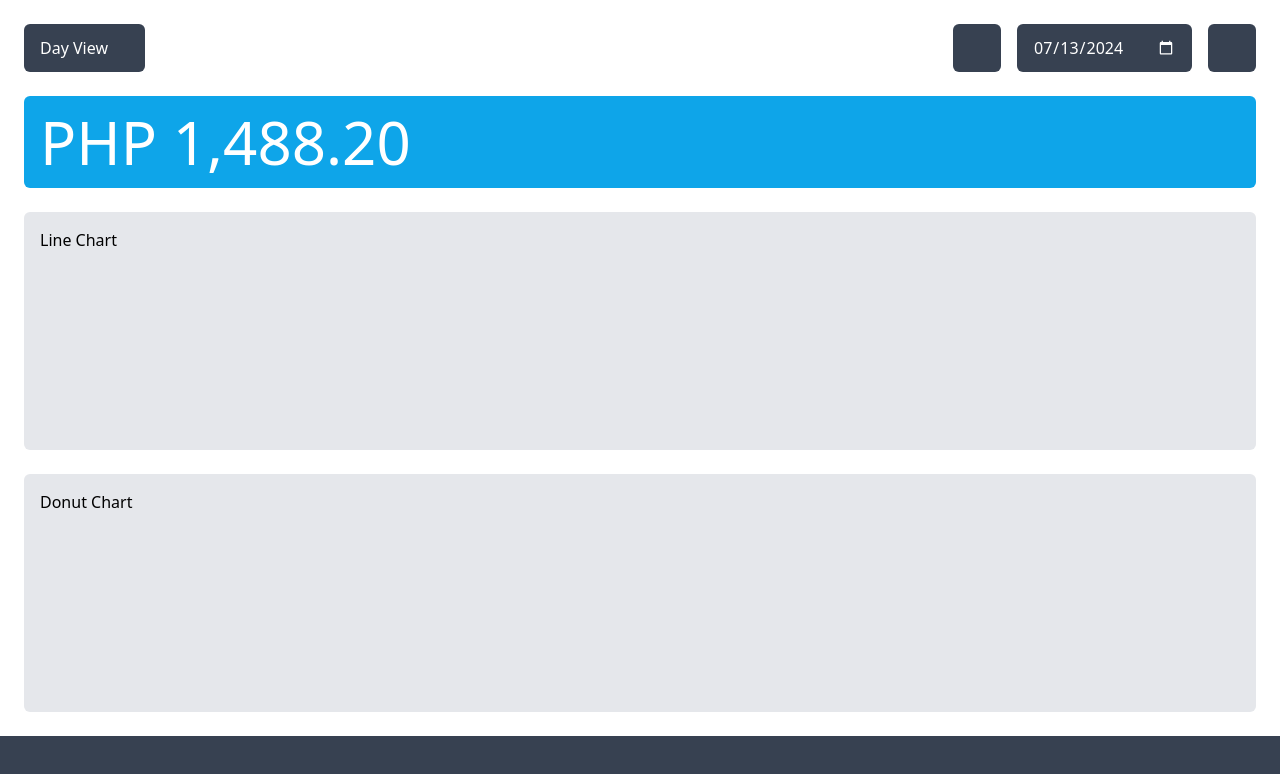
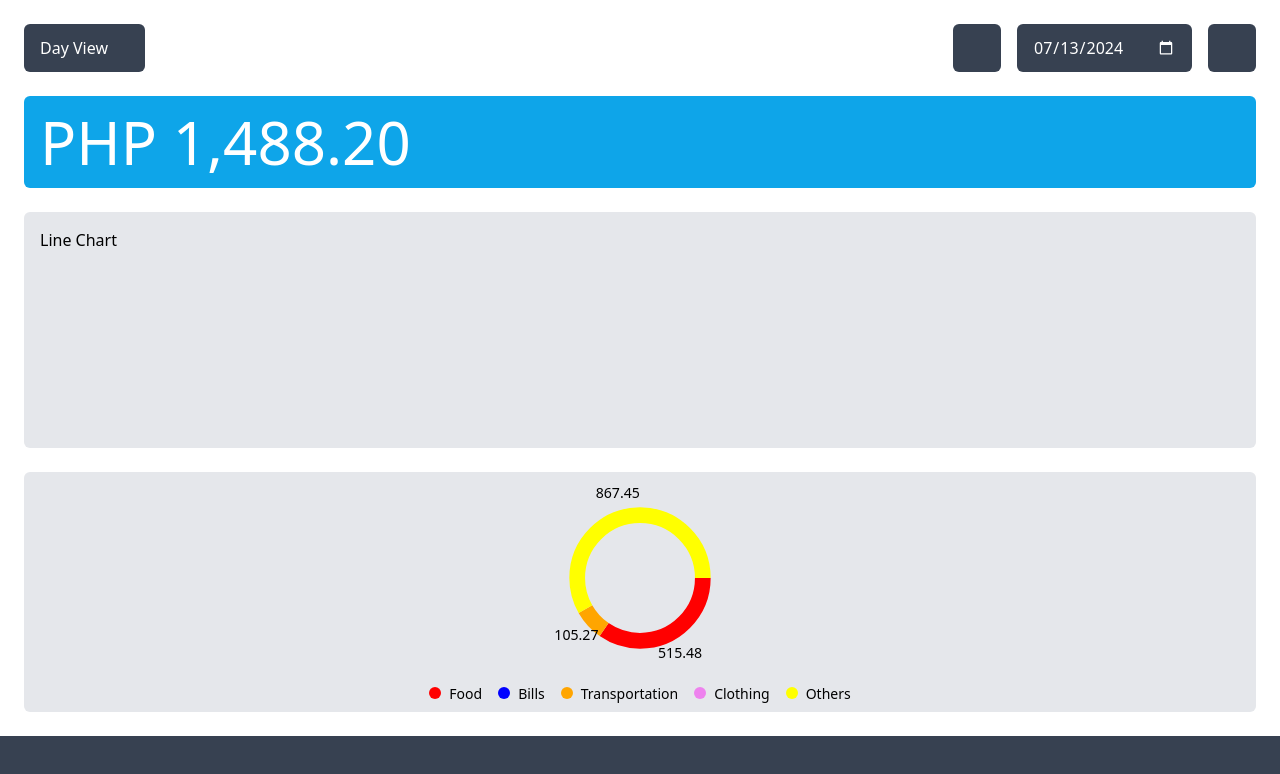
Before and after one commit to devnamme/expense-tracker-challenge, a React (Vite) app: page / in a window 1280 px wide. Shown: the top 774 px of the page. Built offline with nearby package versions, Linux system fonts and the light colour scheme; some icons are missing.

Commit message:
add donut chart

```diff
--- a/src/components/charts/donut-chart.tsx
+++ b/src/components/charts/donut-chart.tsx
@@ -1,11 +1,120 @@
+import { useEffect, useState } from "react";
+
+export interface DonutChartItem {
+  legend: string;
+  value: number;
+  color: string;
+}
+
+interface Arc {
+  pathLength: number;
+  dasharray: string;
+  color: string;
+  value: number;
+  valueX: number;
+  valueY: number;
+}
+
 interface Props {
+  values: DonutChartItem[];
   className?: string;
 }
 
-export default function DonutChart({ className = "" }: Props) {
+export default function DonutChart({ values, className = "" }: Props) {
+  const [arcs, setArcs] = useState<Arc[]>([]);
+
+  useEffect(() => {
+    let temp: Arc[] = [];
+    let sum = 0;
+    let cumulative = 0;
+
+    // values.forEach(
+    //   (value: DonutChartItem) => (value.value = Math.floor(value.value))
+    // );
+    values.forEach((value: DonutChartItem) => (sum += Math.floor(value.value)));
+    values.forEach((value: DonutChartItem, idx: number) => {
+      const angle =
+        (((cumulative + Math.floor(value.value) / 2) / sum) * 360 * Math.PI) /
+        180;
+
+      temp.push({
+        pathLength: sum,
+        dasharray:
+          idx == 0
+            ? `${Math.floor(value.value)} ${sum}`
+            : `0 ${cumulative} ${Math.floor(value.value)} ${
+                sum - cumulative - Math.floor(value.value)
+              }`,
+        color: value.color,
+        value: value.value,
+        valueX: 220 * Math.cos(angle),
+        valueY: 220 * Math.sin(angle),
+      });
+
+      cumulative += Math.floor(value.value);
+    });
+
+    setArcs(temp);
+  }, [values]);
+
   return (
-    <div className={`bg-gray-light rounded-md p-4 ${className}`}>
-      Donut Chart
+    <div
+      className={`bg-gray-light rounded-md pb-2 px-4 flex flex-col ${className}`}
+    >
+      <div className="grow flex flex-col items-center justify-center">
+        <svg
+          className="h-full w-auto"
+          width="32"
+          height="32"
+          viewBox="-270 -270 540 540"
+          xmlns="http://www.w3.org/2000/svg"
+        >
+          {arcs.map((arc: Arc, idx: number) =>
+            arc.value > 0 || idx == arcs.length - 1 ? (
+              <circle
+                key={`donut-circle-${idx}`}
+                r="160"
+                stroke={arc.color}
+                strokeWidth="40"
+                pathLength={arc.pathLength}
+                strokeDasharray={arc.dasharray}
+                fill="none"
+              />
+            ) : null
+          )}
+          {arcs.map((arc: Arc, idx: number) =>
+            arc.value > 0 || idx == arcs.length - 1 ? (
+              <text
+                key={`donut-text-${idx}`}
+                x={arc.valueX || 0}
+                y={arc.valueY || 0}
+                dominantBaseline="middle"
+                textAnchor="middle"
+                className="text-4xl"
+              >
+                {arc.value.toLocaleString(undefined, {
+                  minimumFractionDigits: 2,
+                  maximumFractionDigits: 2,
+                })}
+              </text>
+            ) : null
+          )}
+        </svg>
+      </div>
+
+      <div className="flex flex-row flex-wrap align-center justify-center gap-x-4">
+        {values.map((item: DonutChartItem, idx: number) => (
+          <div key={`donut-legend-${idx}`} className="text-sm">
+            <div
+              className="inline-block w-3 h-3 rounded-full mr-2"
+              style={{
+                backgroundColor: item.color,
+              }}
+            />
+            {item.legend}
+          </div>
+        ))}
+      </div>
     </div>
   );
 }
--- a/src/constants/categories.ts
+++ b/src/constants/categories.ts
@@ -1,7 +1,12 @@
-export const Categories = [
-  { name: "Food", value: "food" },
-  { name: "Bills", value: "bills" },
-  { name: "Transportation", value: "transportation" },
-  { name: "Clothing", value: "clothing" },
-  { name: "Others", value: "others" },
-];
+export const Categories: {
+  [key: string]: {
+    name: string;
+    color: string;
+  };
+} = {
+  food: { name: "Food", color: "red" },
+  bills: { name: "Bills", color: "blue" },
+  transportation: { name: "Transportation", color: "orange" },
+  clothing: { name: "Clothing", color: "violet" },
+  others: { name: "Others", color: "yellow" },
+};
--- a/src/modals/expense.tsx
+++ b/src/modals/expense.tsx
@@ -213,9 +213,9 @@ export default function ExpenseModal({ active }: Props) {
           }`}
         >
           <option value="">--Select Category--</option>
-          {Categories.map((categ) => (
-            <option key={`select-category-${categ.value}`} value={categ.value}>
-              {categ.name}
+          {Object.keys(Categories).map((key: string) => (
+            <option key={`select-category-${key}`} value={key}>
+              {Categories[key].name}
             </option>
           ))}
         </select>
--- a/src/pages/home.tsx
+++ b/src/pages/home.tsx
@@ -1,11 +1,54 @@
-import DonutChart from "../components/charts/donut-chart";
+import { useEffect, useState } from "react";
+import { useSelector } from "react-redux";
+import DonutChart, { DonutChartItem } from "../components/charts/donut-chart";
 import LineChart from "../components/charts/line-chart";
+import { Categories } from "../constants/categories";
+import { ExpensesGroupKey } from "../redux/modules/expenses";
+import { RootState } from "../redux/store";
 
 export default function HomePage() {
+  const expenses = useSelector((state: RootState) => state.expenses);
+  const pagination = useSelector((state: RootState) => state.pagination);
+
+  const [donutItems, setDonutItems] = useState<DonutChartItem[]>([]);
+
+  const getGroup = () =>
+    `by${pagination.mode[0].toUpperCase()}${pagination.mode.substring(
+      1
+    )}` as ExpensesGroupKey;
+
+  useEffect(() => {
+    console.log("updating");
+
+    let temp: { [key: string]: DonutChartItem } = {};
+
+    Object.keys(Categories).forEach(
+      (key: string) =>
+        (temp[key] = {
+          legend: Categories[key].name,
+          value: 0,
+          color: Categories[key].color,
+        })
+    );
+
+    if (expenses[getGroup()][pagination.date] !== undefined) {
+      expenses[getGroup()][pagination.date].expenses.forEach(
+        (expenseID: number) =>
+          (temp[expenses.byID[expenseID].category].value +=
+            expenses.byID[expenseID].amount)
+      );
+    }
+
+    let newItems: DonutChartItem[] = [];
+    Object.keys(Categories).forEach((key: string) => newItems.push(temp[key]));
+
+    setDonutItems(newItems);
+  }, [expenses, pagination.mode, pagination.date]);
+
   return (
     <>
       <LineChart className="grow" />
-      <DonutChart className="grow" />
+      <DonutChart values={donutItems} className="grow" />
     </>
   );
 }
```
